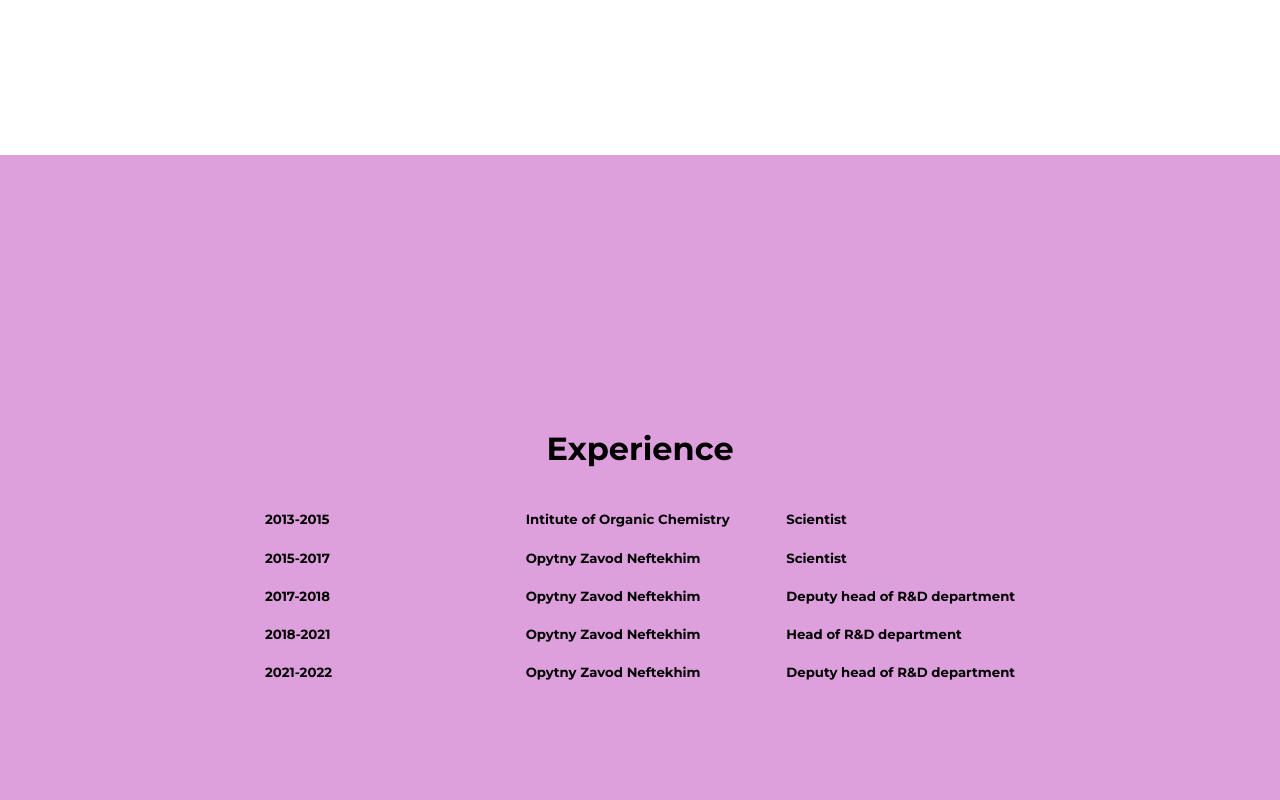
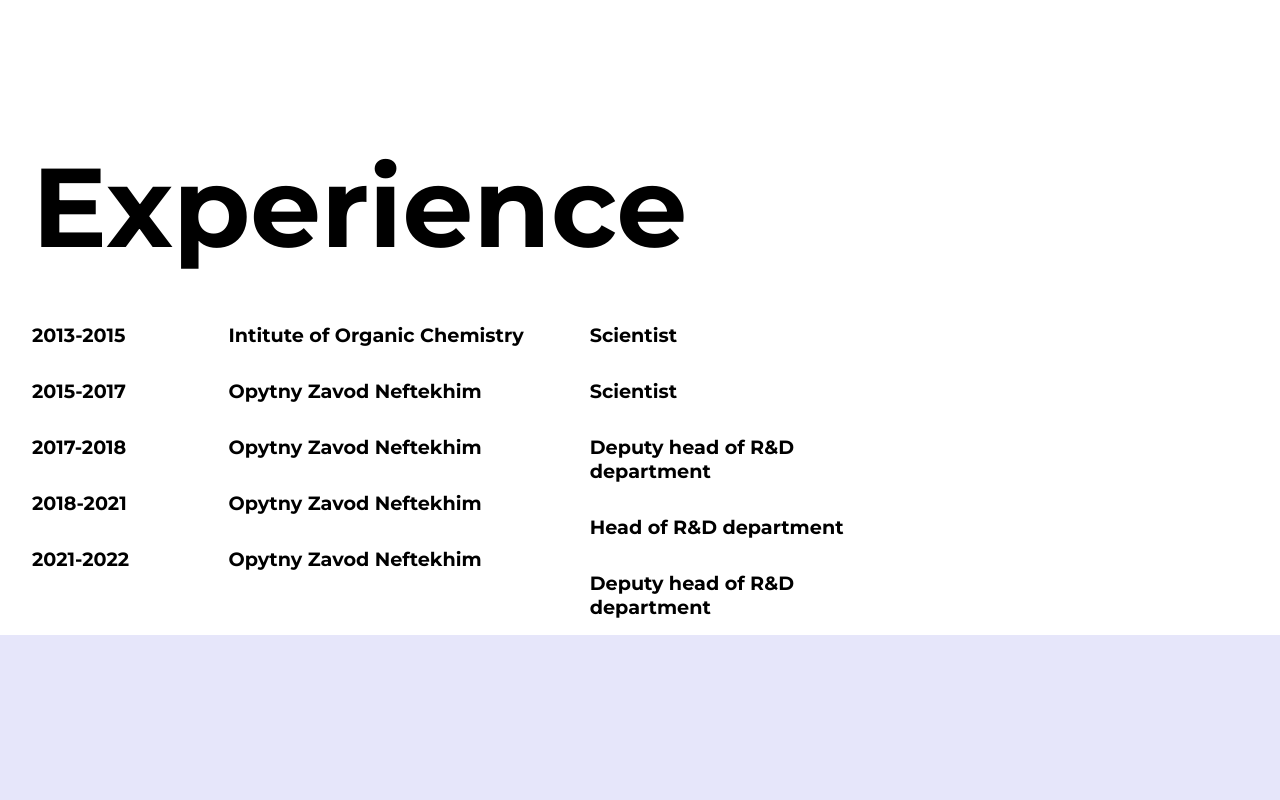
Before and after one commit to gorgeousPotato/arsene-portfolio, a React (Create React App) app: page / in a window 1280 px wide. Shown: the part 2000-2800 px from the top of the page. Built offline with nearby package versions, Linux system fonts and the light colour scheme; a web font is replaced by a local one.

Commit message:
some style

```diff
--- a/src/components/Experience/Experience.css
+++ b/src/components/Experience/Experience.css
@@ -1,15 +1,27 @@
 .Experience {
-  height: 100vh;
-  background-color: plum;
+  height: 60vh;
   display: flex;
   flex-direction: column;
   justify-content: center;
-  align-items: center;
+  align-items: flex-start;
+  text-align: left;
+  padding-left: 2rem;
 }
 
-.table {
+.Experience .table {
   display: grid;
-  grid-template-columns: 1fr 2fr 1fr 1fr;
+  grid-template-columns: 1fr 2fr 2fr 2fr;
   text-align: left;
   gap: 2rem;
 }
+
+.Experience h1 {
+  font-size: 7rem;
+  margin-bottom:1rem;
+  margin-top: 0;
+}
+
+
+.Experience h5 {
+  font-size: 1.2rem;;
+}
```
